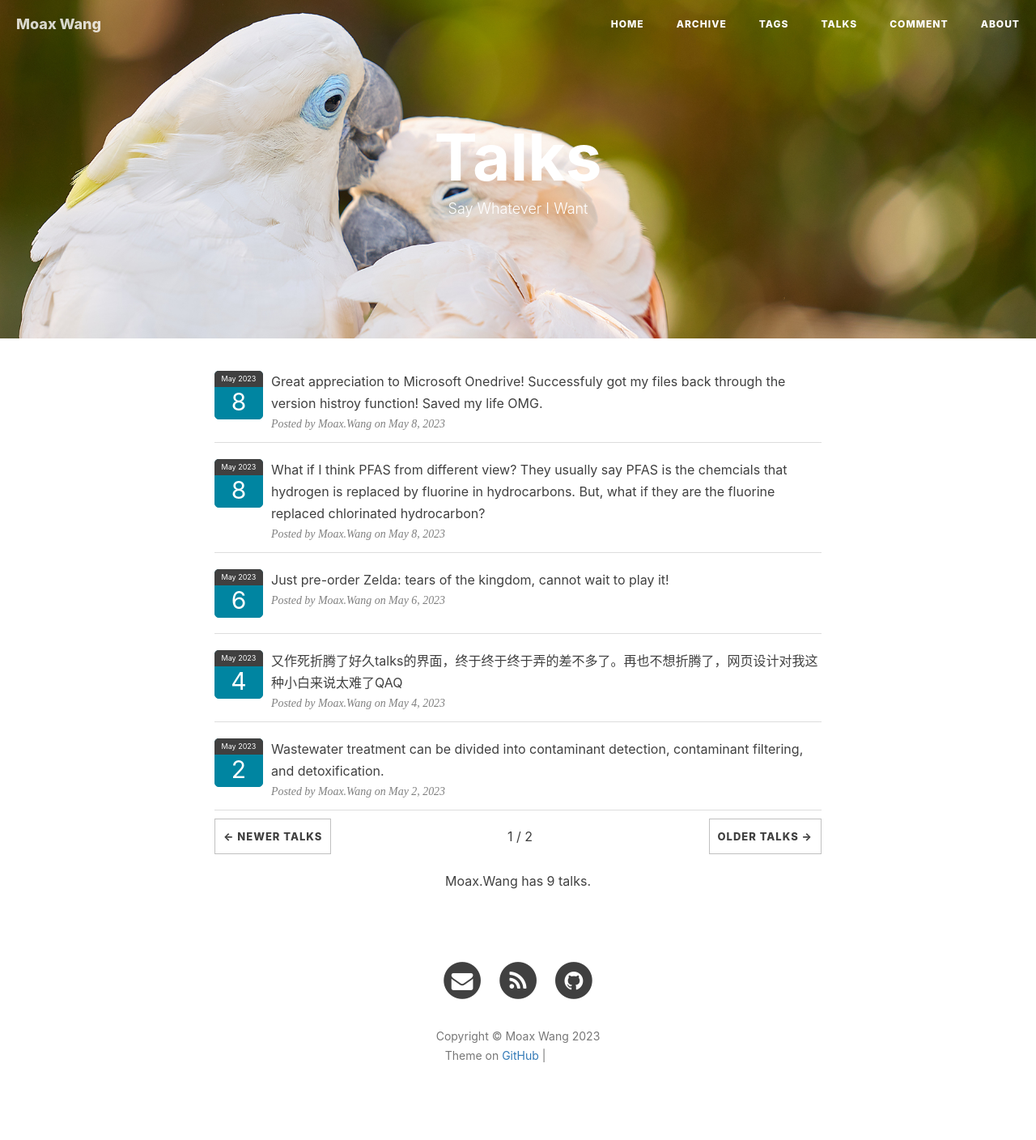
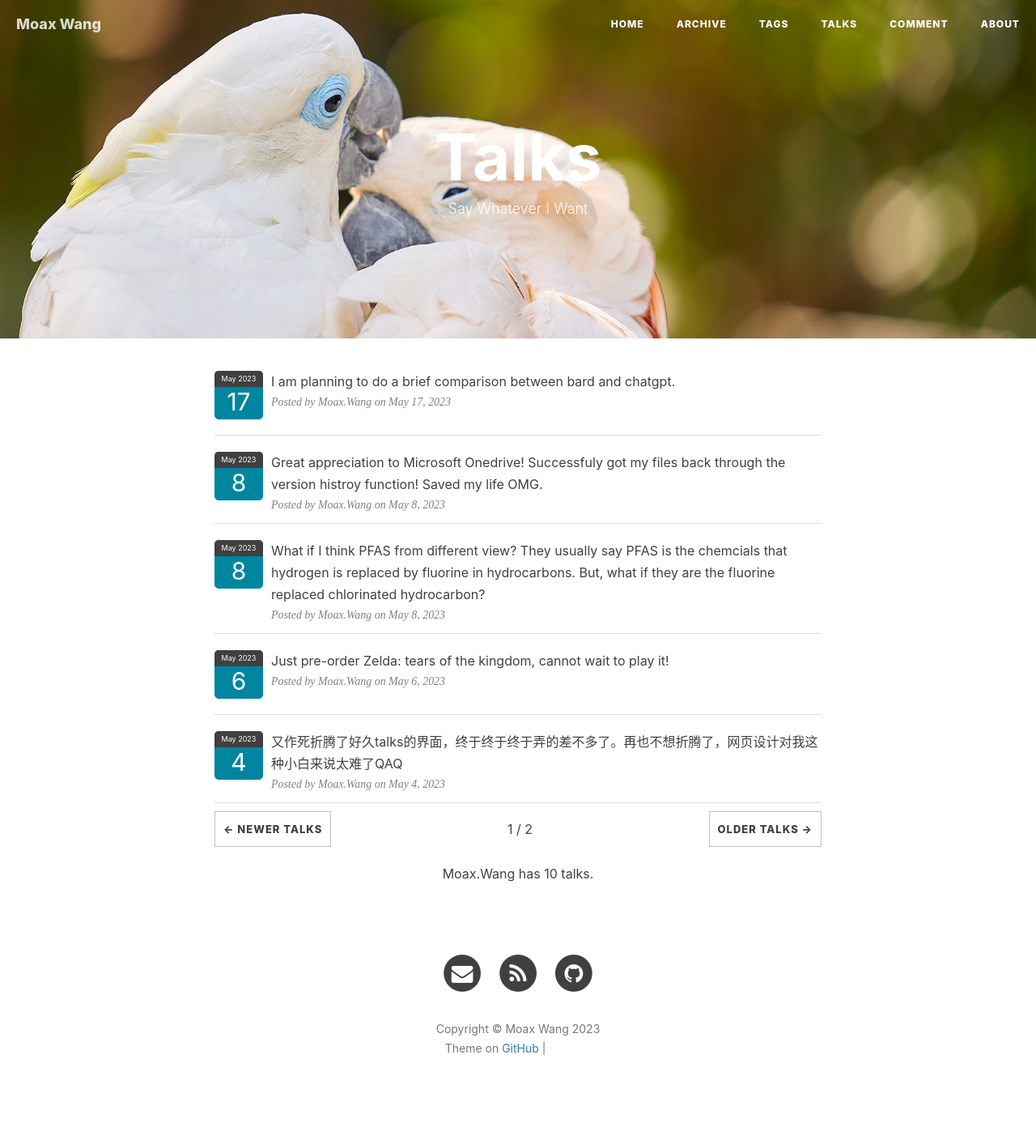
Before and after one commit to WinchellWang/winchellwang.github.io, a Jekyll site: the page built from 3talk.html, in a window 1280 px wide. Shown: the whole page at 81% size. Built offline with Jekyll 4.4.1, drawn with Linux system fonts in a browser that asks for light colours; nearby versions of some CDN libraries; comment, search, counter and statistics services are not loaded; grey boxes are pictures that could not be loaded.

Commit message:
Update talks.yml

```diff
--- a/_data/talks.yml
+++ b/_data/talks.yml
@@ -1,6 +1,9 @@
 # Template
 # - mytalk: ""
 #   talkdate: "2023-05"
+
+- mytalk: "I am planning to do a brief comparison between bard and chatgpt."
+  talkdate: "2023-05-17"
 
 - mytalk: "Great appreciation to Microsoft Onedrive! Successfuly got my files back through the version histroy function! Saved my life OMG. "
   talkdate: "2023-05-08"
```
